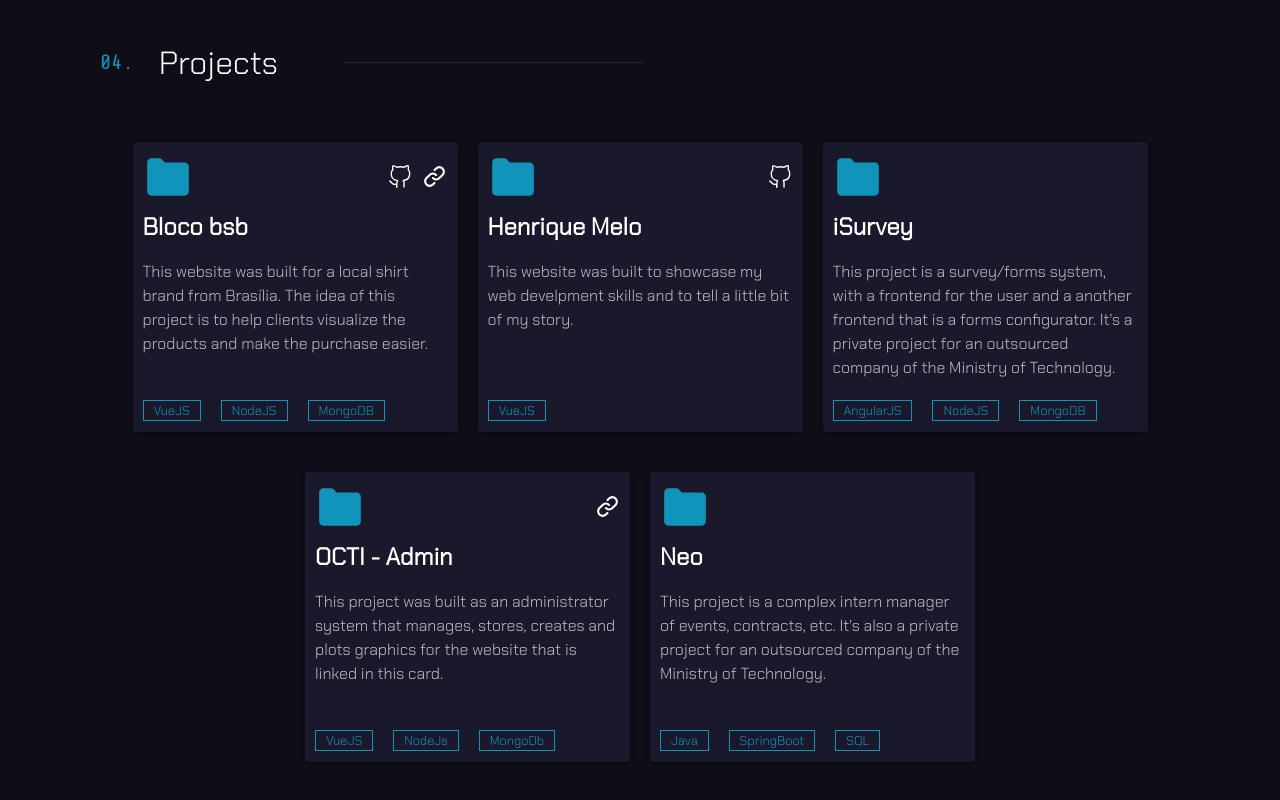
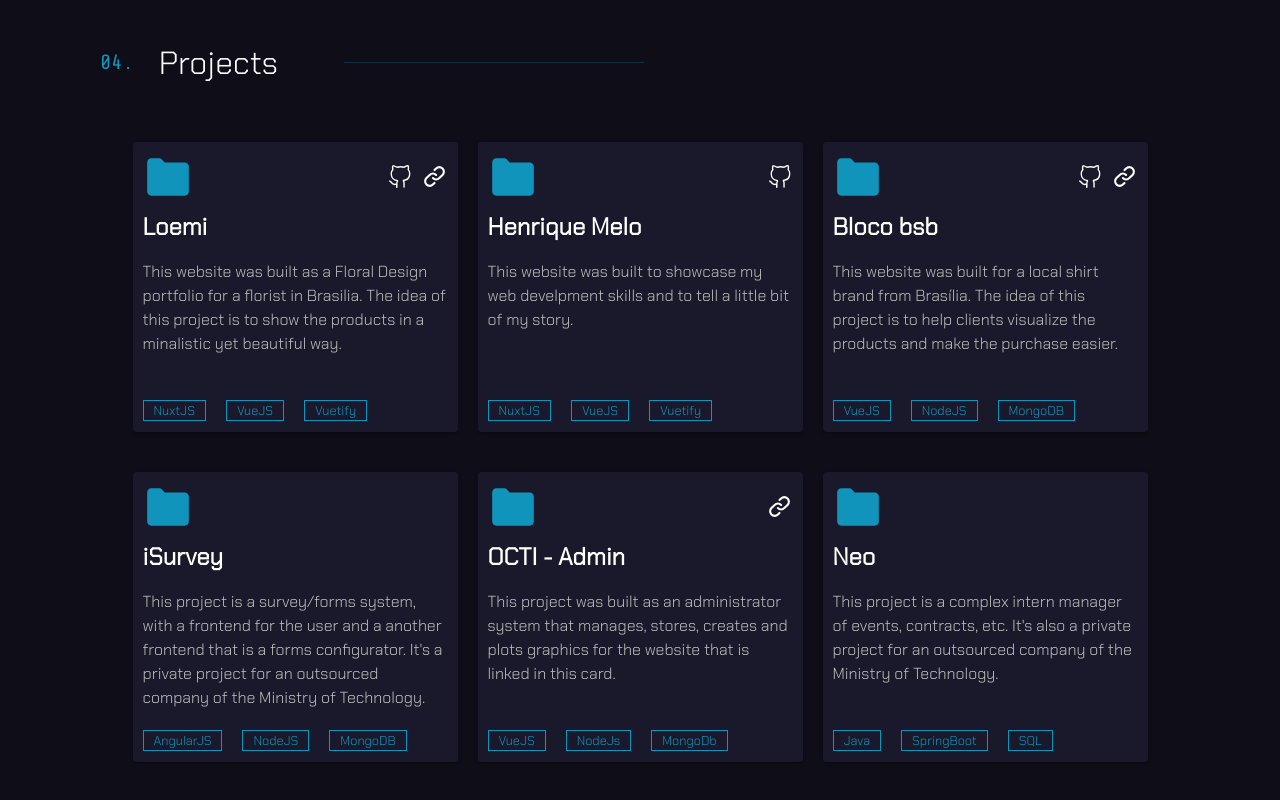
Before and after one commit to HenriqueAmorim20/henriquemelodev, a Nuxt app: page / in a window 1280 px wide. Shown: the part 3199-3999 px from the top of the page. Built offline with nearby package versions, Linux system fonts and the light colour scheme.

Commit message:
Adding Loemi project

```diff
--- a/components/projects.vue
+++ b/components/projects.vue
@@ -6,6 +6,175 @@
       <div class="header-divider" />
     </div>
     <v-row class="projects" justify="center">
+      <v-card
+        class="project-card"
+        width="325"
+        min-width="290"
+        min-height="290"
+        color="#1a192b"
+      >
+        <v-row class="project-card-header" align="center">
+          <v-col cols="2" align="start" justify="center">
+            <svg
+              xmlns="http://www.w3.org/2000/svg"
+              aria-hidden="true"
+              role="img"
+              width="50px"
+              preserveAspectRatio="xMidYMid meet"
+              viewBox="0 0 24 24"
+            >
+              <path
+                fill="#1094bc"
+                d="M20 5h-9.586L8.707 3.293A.997.997 0 0 0 8 3H4c-1.103 0-2 .897-2 2v14c0 1.103.897 2 2 2h16c1.103 0 2-.897 2-2V7c0-1.103-.897-2-2-2z"
+              />
+            </svg>
+          </v-col>
+          <v-spacer />
+          <v-col class="project-card-header-icon" cols="1" align="center">
+            <a
+              href="https://github.com/HenriqueAmorim20/loemi-flores"
+              target="_blank"
+              rel="noopener noreferrer"
+            >
+              <svg
+                xmlns="http://www.w3.org/2000/svg"
+                aria-hidden="true"
+                role="img"
+                preserveAspectRatio="xMidYMid meet"
+                viewBox="0 0 24 24"
+              >
+                <path
+                  fill="currentColor"
+                  d="M21.035 5.257c.91 1.092 1.364 2.366 1.364 3.822c0 5.277-3.002 6.824-5.823 7.279c.364.637.455 1.365.455 2.093v3.73c0 .455-.273.728-.637.728a.718.718 0 0 1-.728-.728v-3.73a2.497 2.497 0 0 0-.728-2.093l.455-1.183c2.821-.364 5.733-1.274 5.733-6.187c0-1.183-.455-2.275-1.274-3.185l-.182-.727a4.04 4.04 0 0 0 .09-2.73c-.454.09-1.364.273-2.91 1.365l-.547.09a13.307 13.307 0 0 0-6.55 0l-.547-.09C7.57 2.71 6.66 2.437 6.204 2.437c-.273.91-.273 1.91.09 2.73l-.181.727c-.91.91-1.365 2.093-1.365 3.185c0 4.822 2.73 5.823 5.732 6.187l.364 1.183c-.546.546-.819 1.274-.728 2.002v3.821a.718.718 0 0 1-.728.728a.718.718 0 0 1-.728-.728V20.18c-3.002.637-4.185-.91-5.095-2.092c-.455-.546-.819-1.001-1.274-1.092c-.09-.091-.364-.455-.273-.819c.091-.364.455-.637.82-.455c.91.182 1.455.91 2 1.547c.82 1.092 1.639 2.092 4.095 1.547v-.364c-.09-.728.091-1.456.455-2.093c-2.73-.546-5.914-2.093-5.914-7.279c0-1.456.455-2.73 1.365-3.822c-.273-1.273-.182-2.638.273-3.73l.455-.364C5.749 1.073 7.023.8 9.66 2.437a13.673 13.673 0 0 1 6.642 0C18.851.708 20.216.98 20.398 1.072l.455.364c.455 1.274.546 2.548.182 3.821z"
+                />
+              </svg>
+            </a>
+          </v-col>
+          <v-col class="project-card-header-icon" cols="1" align="center">
+            <a
+              href="https://master.d1je8uzer0baxp.amplifyapp.com"
+              target="_blank"
+              rel="noopener noreferrer"
+            >
+              <svg
+                xmlns="http://www.w3.org/2000/svg"
+                aria-hidden="true"
+                role="img"
+                preserveAspectRatio="xMidYMid meet"
+                viewBox="0 0 24 24"
+              >
+                <g
+                  fill="none"
+                  stroke="currentColor"
+                  stroke-linecap="round"
+                  stroke-linejoin="round"
+                  stroke-width="2"
+                >
+                  <path
+                    d="M13.544 10.456a4.368 4.368 0 0 0-6.176 0l-3.089 3.088a4.367 4.367 0 1 0 6.177 6.177L12 18.177"
+                  />
+                  <path
+                    d="M10.456 13.544a4.368 4.368 0 0 0 6.176 0l3.089-3.088a4.367 4.367 0 1 0-6.177-6.177L12 5.823"
+                  />
+                </g>
+              </svg>
+            </a>
+          </v-col>
+        </v-row>
+        <v-row class="project-card-content" align="center">
+          <v-col cols="12">
+            <span class="project-card-content-name">Loemi</span>
+          </v-col>
+          <v-col cols="12">
+            <p class="project-card-content-desc">
+              This website was built as a Floral Design portfolio for a florist
+              in Brasilia. The idea of this project is to show the products in a
+              minalistic yet beautiful way.
+            </p>
+          </v-col>
+          <span style="flex: 1 1 auto"></span>
+          <v-row class="project-card-tech" justify="center">
+            <v-col align="center">
+              <span>NuxtJS</span>
+            </v-col>
+            <v-col align="center">
+              <span>VueJS</span>
+            </v-col>
+            <v-col align="center">
+              <span>Vuetify</span>
+            </v-col>
+          </v-row>
+        </v-row>
+      </v-card>
+      <v-card
+        class="project-card"
+        width="325"
+        min-width="290"
+        min-height="290"
+        color="#1a192b"
+      >
+        <v-row class="project-card-header" align="center">
+          <v-col cols="2" align="start" justify="center">
+            <svg
+              xmlns="http://www.w3.org/2000/svg"
+              aria-hidden="true"
+              role="img"
+              width="50px"
+              preserveAspectRatio="xMidYMid meet"
+              viewBox="0 0 24 24"
+            >
+              <path
+                fill="#1094bc"
+                d="M20 5h-9.586L8.707 3.293A.997.997 0 0 0 8 3H4c-1.103 0-2 .897-2 2v14c0 1.103.897 2 2 2h16c1.103 0 2-.897 2-2V7c0-1.103-.897-2-2-2z"
+              />
+            </svg>
+          </v-col>
+          <v-spacer />
+          <v-col class="project-card-header-icon" cols="1" align="center">
+            <a
+              href="https://github.com/HenriqueAmorim20/henriquemelodev"
+              target="_blank"
+              rel="noopener noreferrer"
+            >
+              <svg
+                xmlns="http://www.w3.org/2000/svg"
+                aria-hidden="true"
+                role="img"
+                preserveAspectRatio="xMidYMid meet"
+                viewBox="0 0 24 24"
+              >
+                <path
+                  fill="currentColor"
+                  d="M21.035 5.257c.91 1.092 1.364 2.366 1.364 3.822c0 5.277-3.002 6.824-5.823 7.279c.364.637.455 1.365.455 2.093v3.73c0 .455-.273.728-.637.728a.718.718 0 0 1-.728-.728v-3.73a2.497 2.497 0 0 0-.728-2.093l.455-1.183c2.821-.364 5.733-1.274 5.733-6.187c0-1.183-.455-2.275-1.274-3.185l-.182-.727a4.04 4.04 0 0 0 .09-2.73c-.454.09-1.364.273-2.91 1.365l-.547.09a13.307 13.307 0 0 0-6.55 0l-.547-.09C7.57 2.71 6.66 2.437 6.204 2.437c-.273.91-.273 1.91.09 2.73l-.181.727c-.91.91-1.365 2.093-1.365 3.185c0 4.822 2.73 5.823 5.732 6.187l.364 1.183c-.546.546-.819 1.274-.728 2.002v3.821a.718.718 0 0 1-.728.728a.718.718 0 0 1-.728-.728V20.18c-3.002.637-4.185-.91-5.095-2.092c-.455-.546-.819-1.001-1.274-1.092c-.09-.091-.364-.455-.273-.819c.091-.364.455-.637.82-.455c.91.182 1.455.91 2 1.547c.82 1.092 1.639 2.092 4.095 1.547v-.364c-.09-.728.091-1.456.455-2.093c-2.73-.546-5.914-2.093-5.914-7.279c0-1.456.455-2.73 1.365-3.822c-.273-1.273-.182-2.638.273-3.73l.455-.364C5.749 1.073 7.023.8 9.66 2.437a13.673 13.673 0 0 1 6.642 0C18.851.708 20.216.98 20.398 1.072l.455.364c.455 1.274.546 2.548.182 3.821z"
+                />
+              </svg>
+            </a>
+          </v-col>
+        </v-row>
+        <v-row class="project-card-content" align="center">
+          <v-col cols="12">
+            <span class="project-card-content-name">Henrique Melo</span>
+          </v-col>
+          <v-col cols="12">
+            <p class="project-card-content-desc">
+              This website was built to showcase my web develpment skills and to
+              tell a little bit of my story.
+            </p>
+          </v-col>
+          <span style="flex: 1 1 auto"></span>
+          <v-row class="project-card-tech" justify="center">
+            <v-col align="center">
+              <span>NuxtJS</span>
+            </v-col>
+            <v-col align="center">
+              <span>VueJS</span>
+            </v-col>
+            <v-col align="center">
+              <span>Vuetify</span>
+            </v-col>
+          </v-row>
+        </v-row>
+      </v-card>
       <v-card
         class="project-card"
         width="325"
@@ -129,69 +298,6 @@
               />
             </svg>
           </v-col>
-          <v-spacer />
-          <v-col class="project-card-header-icon" cols="1" align="center">
-            <a
-              href="https://github.com/HenriqueAmorim20/henriquemelodev"
-              target="_blank"
-              rel="noopener noreferrer"
-            >
-              <svg
-                xmlns="http://www.w3.org/2000/svg"
-                aria-hidden="true"
-                role="img"
-                preserveAspectRatio="xMidYMid meet"
-                viewBox="0 0 24 24"
-              >
-                <path
-                  fill="currentColor"
-                  d="M21.035 5.257c.91 1.092 1.364 2.366 1.364 3.822c0 5.277-3.002 6.824-5.823 7.279c.364.637.455 1.365.455 2.093v3.73c0 .455-.273.728-.637.728a.718.718 0 0 1-.728-.728v-3.73a2.497 2.497 0 0 0-.728-2.093l.455-1.183c2.821-.364 5.733-1.274 5.733-6.187c0-1.183-.455-2.275-1.274-3.185l-.182-.727a4.04 4.04 0 0 0 .09-2.73c-.454.09-1.364.273-2.91 1.365l-.547.09a13.307 13.307 0 0 0-6.55 0l-.547-.09C7.57 2.71 6.66 2.437 6.204 2.437c-.273.91-.273 1.91.09 2.73l-.181.727c-.91.91-1.365 2.093-1.365 3.185c0 4.822 2.73 5.823 5.732 6.187l.364 1.183c-.546.546-.819 1.274-.728 2.002v3.821a.718.718 0 0 1-.728.728a.718.718 0 0 1-.728-.728V20.18c-3.002.637-4.185-.91-5.095-2.092c-.455-.546-.819-1.001-1.274-1.092c-.09-.091-.364-.455-.273-.819c.091-.364.455-.637.82-.455c.91.182 1.455.91 2 1.547c.82 1.092 1.639 2.092 4.095 1.547v-.364c-.09-.728.091-1.456.455-2.093c-2.73-.546-5.914-2.093-5.914-7.279c0-1.456.455-2.73 1.365-3.822c-.273-1.273-.182-2.638.273-3.73l.455-.364C5.749 1.073 7.023.8 9.66 2.437a13.673 13.673 0 0 1 6.642 0C18.851.708 20.216.98 20.398 1.072l.455.364c.455 1.274.546 2.548.182 3.821z"
-                />
-              </svg>
-            </a>
-          </v-col>
-        </v-row>
-        <v-row class="project-card-content" align="center">
-          <v-col cols="12">
-            <span class="project-card-content-name">Henrique Melo</span>
-          </v-col>
-          <v-col cols="12">
-            <p class="project-card-content-desc">
-              This website was built to showcase my web develpment skills and to
-              tell a little bit of my story.
-            </p>
-          </v-col>
-          <span style="flex: 1 1 auto"></span>
-          <v-row class="project-card-tech" justify="center">
-            <v-col align="start">
-              <span>VueJS</span>
-            </v-col>
-          </v-row>
-        </v-row>
-      </v-card>
-      <v-card
-        class="project-card"
-        width="325"
-        min-width="290"
-        min-height="290"
-        color="#1a192b"
-      >
-        <v-row class="project-card-header" align="center">
-          <v-col cols="2" align="start" justify="center">
-            <svg
-              xmlns="http://www.w3.org/2000/svg"
-              aria-hidden="true"
-              role="img"
-              width="50px"
-              preserveAspectRatio="xMidYMid meet"
-              viewBox="0 0 24 24"
-            >
-              <path
-                fill="#1094bc"
-                d="M20 5h-9.586L8.707 3.293A.997.997 0 0 0 8 3H4c-1.103 0-2 .897-2 2v14c0 1.103.897 2 2 2h16c1.103 0 2-.897 2-2V7c0-1.103-.897-2-2-2z"
-              />
-            </svg>
-          </v-col>
         </v-row>
         <v-row class="project-card-content" align="center">
           <v-col cols="12">
@@ -201,7 +307,8 @@
             <p class="project-card-content-desc">
               This project is a survey/forms system, with a frontend for the
               user and a another frontend that is a forms configurator. It's a
-              private project for an outsourced company of the Ministry of Technology.
+              private project for an outsourced company of the Ministry of
+              Technology.
             </p>
           </v-col>
           <span style="flex: 1 1 auto"></span>
@@ -329,7 +436,8 @@
           <v-col cols="12">
             <p class="project-card-content-desc">
               This project is a complex intern manager of events, contracts,
-              etc. It's also a private project for an outsourced company of the Ministry of Technology.
+              etc. It's also a private project for an outsourced company of the
+              Ministry of Technology.
             </p>
           </v-col>
           <span style="flex: 1 1 auto"></span>
```
